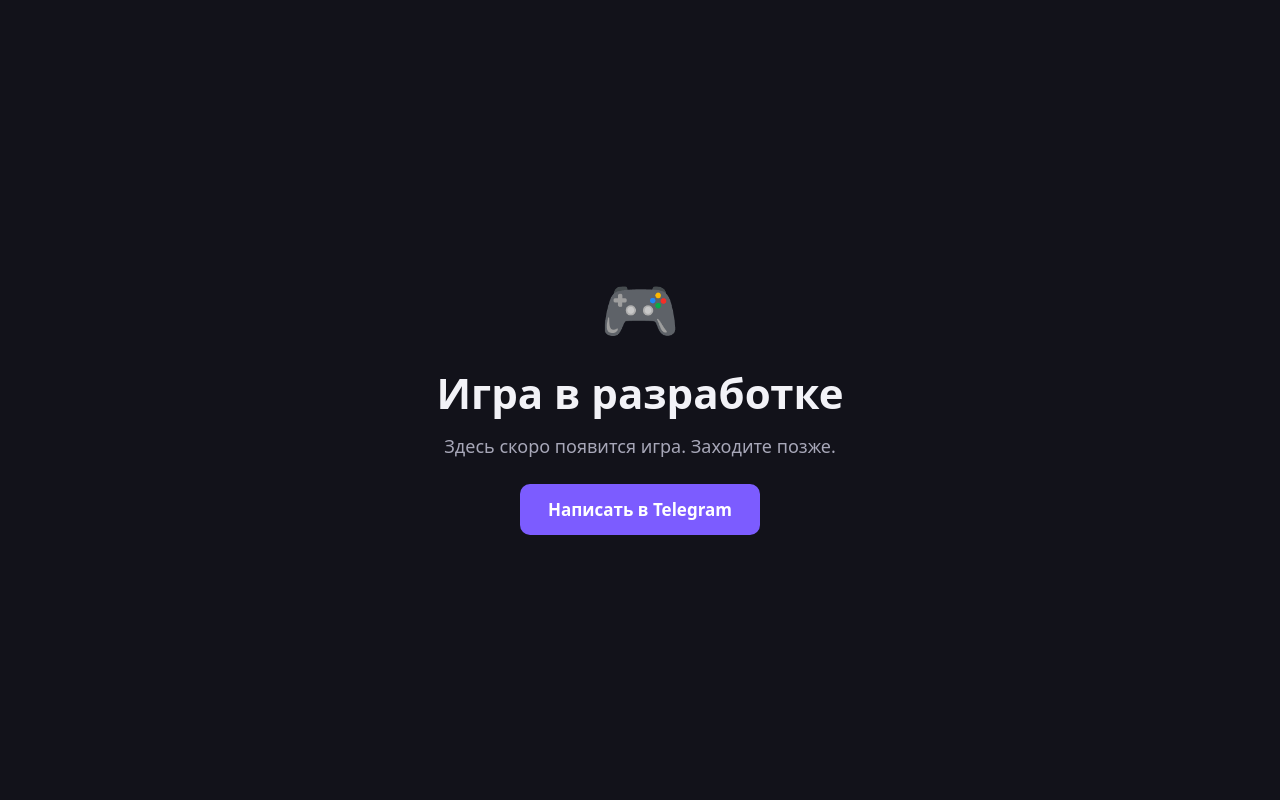
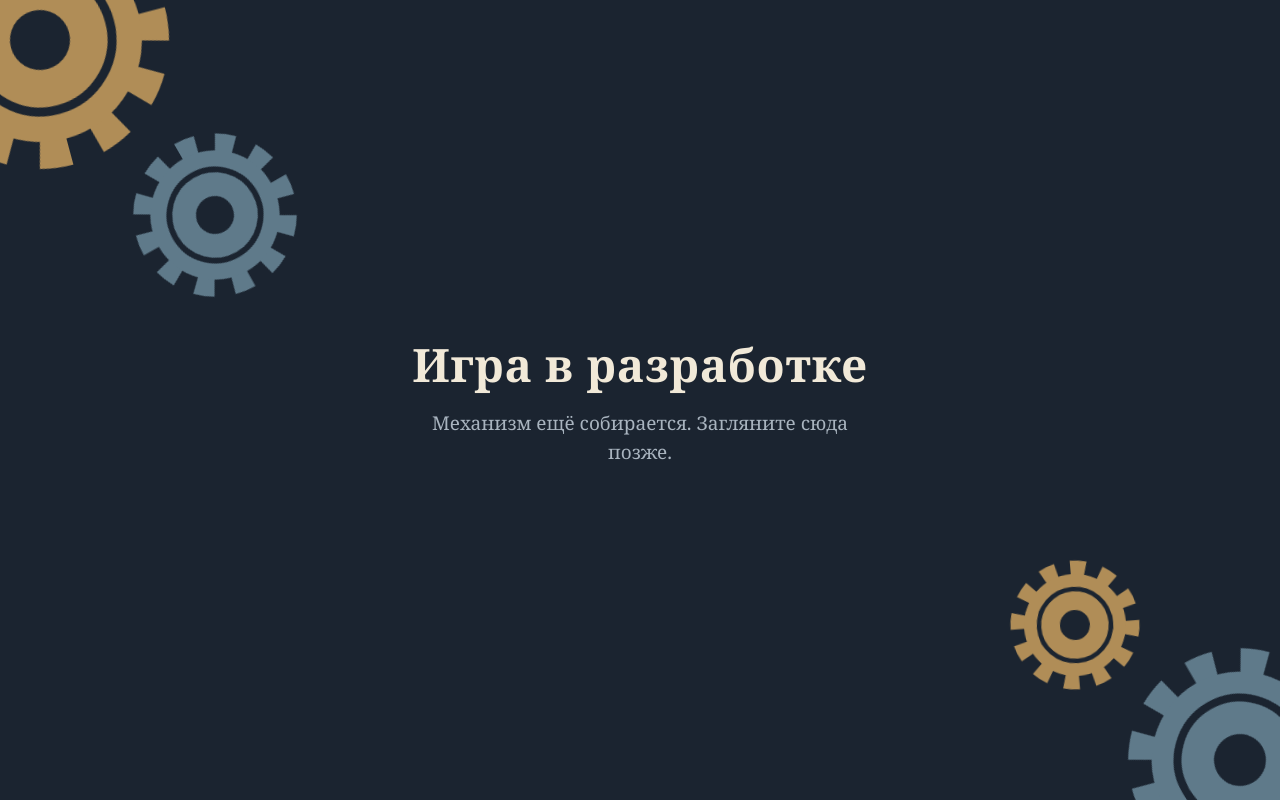
Before and after one commit to Hirobrin-ad/Gaming, a plain HTML site: page index.html in a window 1280 px wide. Drawn offline with Linux system fonts and the light colour scheme.

Commit message:
Update index.html

```diff
--- a/index.html
+++ b/index.html
@@ -5,43 +5,56 @@
 <meta name="viewport" content="width=device-width, initial-scale=1">
 <title>Игра в разработке</title>
 <style>
+  :root {
+    --bg: #1b2430;
+    --brass: #b08d57;
+    --steel: #5f7a8a;
+    --text: #f1e9d8;
+    --muted: #a9b4bf;
+  }
   * { box-sizing: border-box; }
   html, body { height: 100%; margin: 0; }
   body {
-    font-family: system-ui, -apple-system, "Segoe UI", Roboto, sans-serif;
-    background: #12121a;
-    color: #f2f2f7;
+    font-family: Georgia, "Times New Roman", serif;
+    background: var(--bg);
+    color: var(--text);
     display: flex;
     align-items: center;
     justify-content: center;
     padding: 24px;
     text-align: center;
+    overflow: hidden;
   }
-  main { max-width: 460px; }
-  .icon { font-size: 64px; margin-bottom: 12px; }
-  h1 { margin: 0 0 12px; font-size: clamp(30px, 8vw, 42px); }
-  p { margin: 0 0 24px; font-size: 18px; line-height: 1.5; color: #a7a7b8; }
-  .btn {
-    display: inline-block;
-    padding: 14px 28px;
-    background: #7c5cff;
-    color: #fff;
-    border-radius: 10px;
-    font-weight: 600;
-    font-size: 17px;
-    text-decoration: none;
-    transition: background .2s;
-  }
-  .btn:hover { background: #6a49f0; }
-  .btn:focus-visible { outline: 3px solid #fff; outline-offset: 3px; }
+  .gear { position: fixed; display: block; z-index: 0; animation: spin 24s linear infinite; }
+  .g1 { width: 300px; height: 300px; top: -110px; left: -110px; color: var(--brass); }
+  .g2 { width: 190px; height: 190px; top: 120px; left: 120px; color: var(--steel); animation-direction: reverse; animation-duration: 15s; }
+  .g3 { width: 260px; height: 260px; bottom: -90px; right: -90px; color: var(--steel); animation-duration: 30s; }
+  .g4 { width: 150px; height: 150px; bottom: 100px; right: 130px; color: var(--brass); animation-direction: reverse; animation-duration: 19s; }
+  @keyframes spin { to { transform: rotate(360deg); } }
+  main { position: relative; z-index: 1; max-width: 460px; }
+  h1 { margin: 0 0 14px; font-size: clamp(32px, 8vw, 46px); font-weight: 700; letter-spacing: .5px; }
+  p { margin: 0; font-size: 19px; line-height: 1.55; color: var(--muted); }
+  @media (prefers-reduced-motion: reduce) { .gear { animation: none; } }
 </style>
 </head>
 <body>
+  <svg width="0" height="0" style="position:absolute" aria-hidden="true">
+    <symbol id="gear" viewBox="0 0 100 100">
+      <circle cx="50" cy="50" r="38" fill="none" stroke="currentColor" stroke-width="10" stroke-dasharray="9.948 9.948"/>
+      <circle cx="50" cy="50" r="34" fill="currentColor"/>
+      <circle cx="50" cy="50" r="24" fill="none" stroke="var(--bg)" stroke-width="3"/>
+      <circle cx="50" cy="50" r="10" fill="var(--bg)"/>
+    </symbol>
+  </svg>
+
+  <svg class="gear g1" aria-hidden="true"><use href="#gear"/></svg>
+  <svg class="gear g2" aria-hidden="true"><use href="#gear"/></svg>
+  <svg class="gear g3" aria-hidden="true"><use href="#gear"/></svg>
+  <svg class="gear g4" aria-hidden="true"><use href="#gear"/></svg>
+
   <main>
-    <div class="icon">🎮</div>
     <h1>Игра в разработке</h1>
-    <p>Здесь скоро появится игра. Заходите позже.</p>
-    <a class="btn" href="https://t.me/ArtemLilpip" target="_blank" rel="noopener">Написать в Telegram</a>
+    <p>Механизм ещё собирается. Загляните сюда позже.</p>
   </main>
 </body>
 </html>
```
